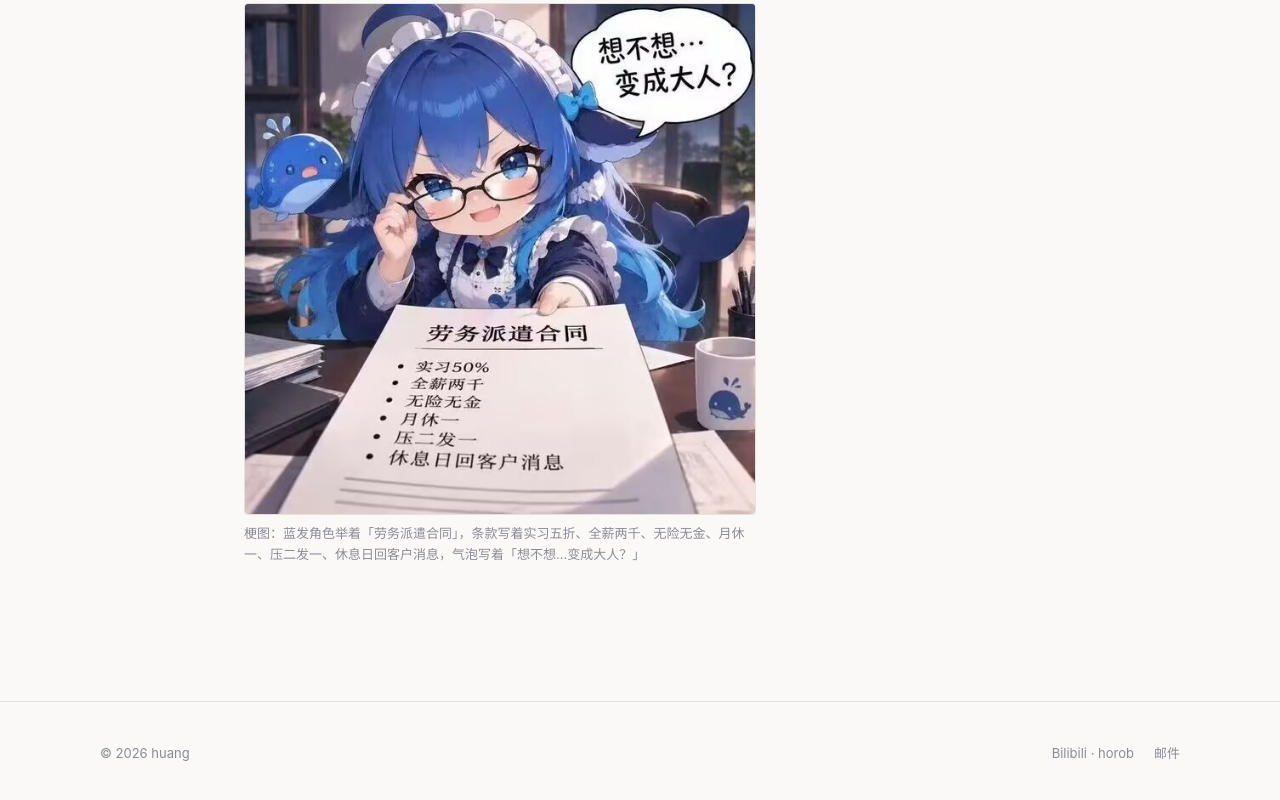
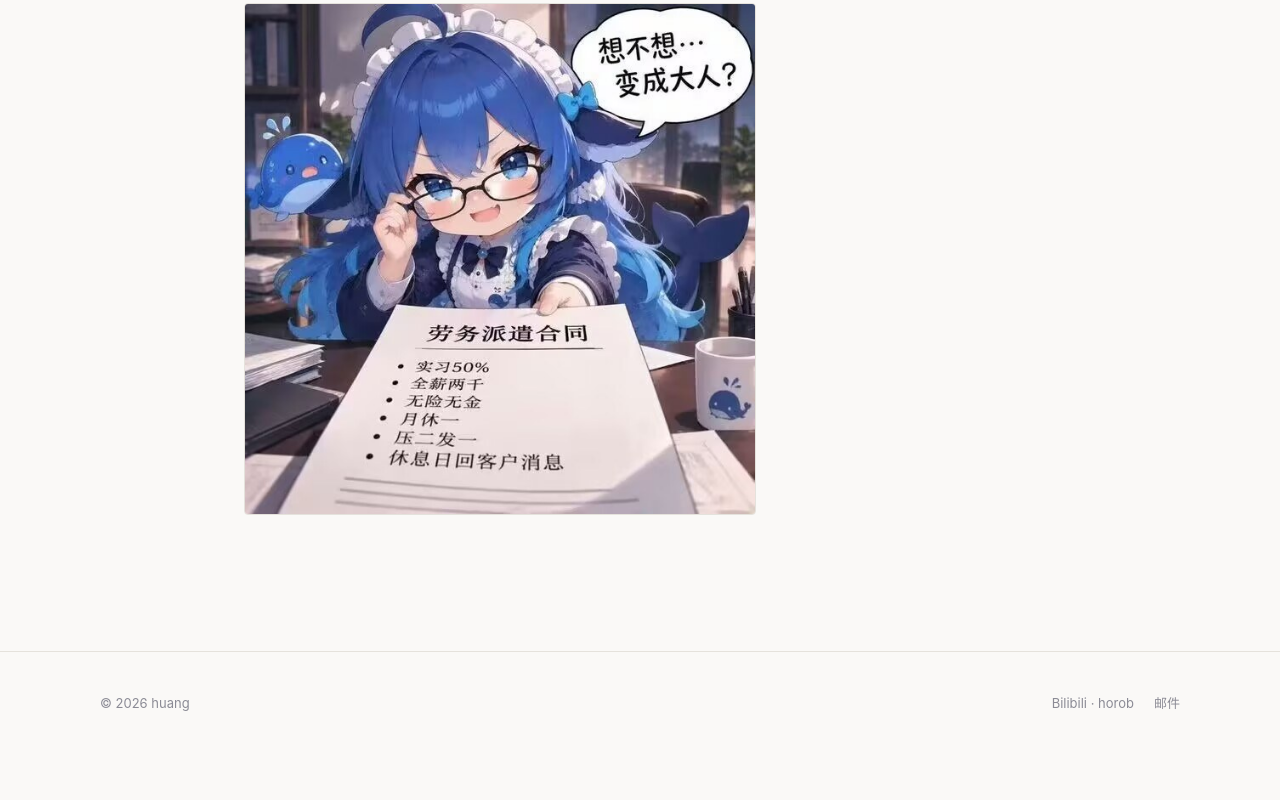
Before and after one commit to hcr116/hcr116.github.io, an Astro site: page /timeline in a window 1280 px wide. Shown: the part 467-1267 px from the top of the page. After the commit the page ends 1230 px from the top, so only its background shows below. Built offline with nearby package versions, Linux system fonts and the light colour scheme; Astro itself is replaced by a stand-in of ours.

Commit message:
去掉图片下方的图注文字，alt 仍保留给读屏与搜索

```diff
--- a/src/pages/timeline.astro
+++ b/src/pages/timeline.astro
@@ -50,7 +50,6 @@ const rows = await Promise.all(
 
               {
                 entry.data.image && (
-                  <>
                   <div
                     class="tl-media"
                     style={entry.data.imageAspect ? `--tl-ratio: ${entry.data.imageAspect}` : undefined}
@@ -62,8 +61,6 @@ const rows = await Promise.all(
                       decoding="async"
                     />
                   </div>
-                    {entry.data.imageAlt && <p class="tl-figcaption">{entry.data.imageAlt}</p>}
-                  </>
                 )
               }
 
--- a/src/styles/global.css
+++ b/src/styles/global.css
@@ -1075,14 +1075,6 @@ main {
   font-size: 0.75rem;
   letter-spacing: 0.14em;
   color: var(--ink-faint);
-}
-
-.tl-figcaption {
-  max-width: 32rem;
-  margin-top: 0.5rem;
-  font-size: 0.8125rem;
-  color: var(--ink-faint);
-  line-height: 1.6;
 }
 
 @media (max-width: 560px) {
```
Also changed, not shown: .pages.yml. Lines whose indentation alone changed are shown as unchanged.
